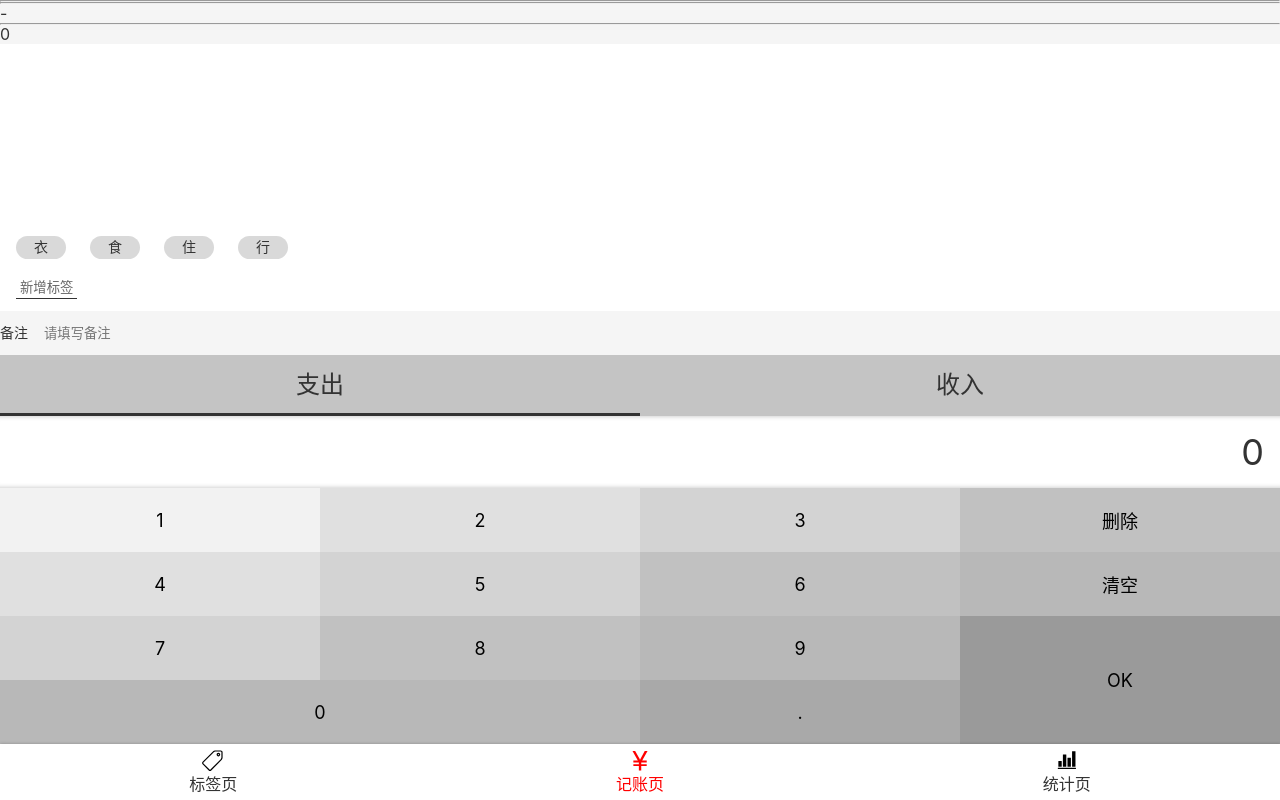
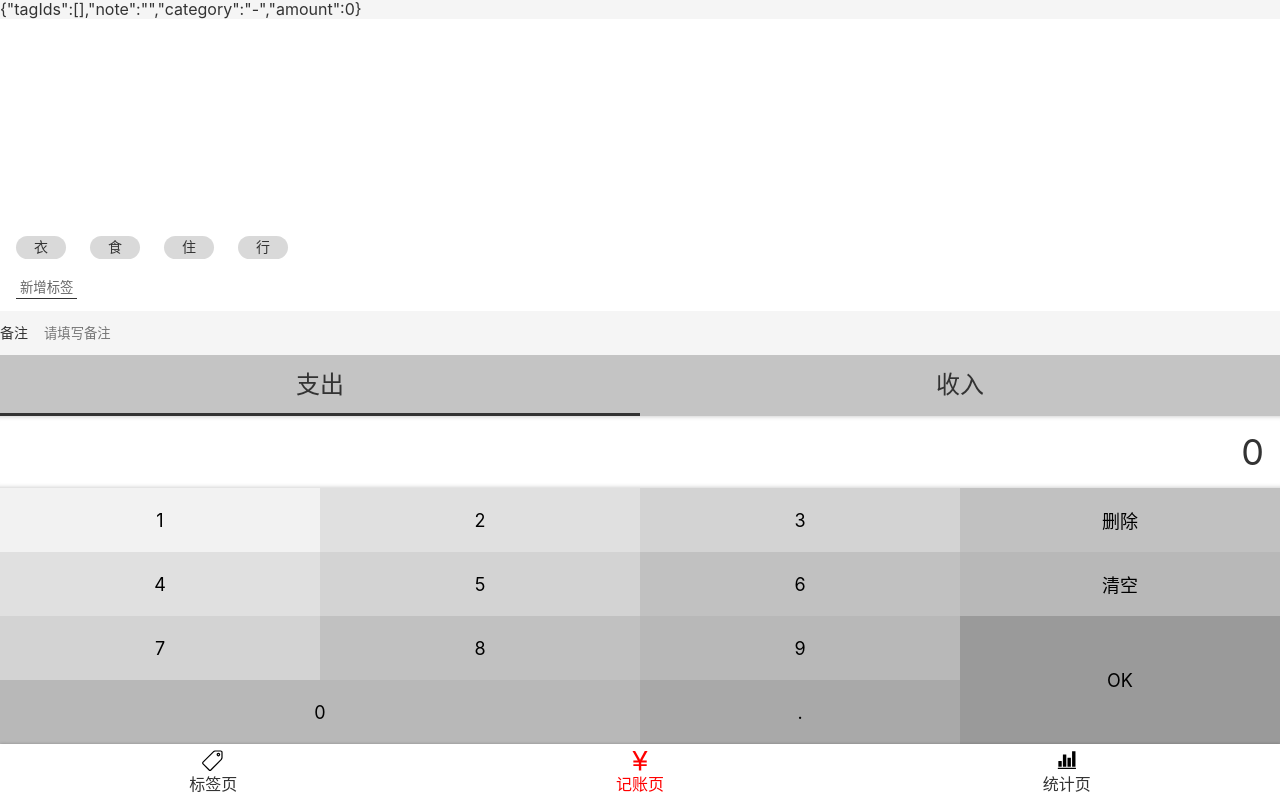
Before and after one commit to woniu-create/money-react, a React app: page /money#/money in a window 1280 px wide. Built offline with nearby package versions, Linux system fonts and the light colour scheme.

Commit message:
money页面数据存到localStorage

```diff
--- a/src/Money/TagsSection.tsx
+++ b/src/Money/TagsSection.tsx
@@ -1,6 +1,6 @@
 import styled from "styled-components";
 import React,{useState} from "react";
-import {useTags} from 'useTags';
+import {useTags} from 'hooks/useTags';
 import {createId} from 'lib/createId';
 
 const Wrapper = styled.section`
--- /dev/null
+++ b/src/hooks/useRecords.tsx
@@ -0,0 +1,26 @@
+import {useEffect,useState} from 'react';
+import {useUpdate} from './useUpdate';
+
+type RecordItem = {
+    tagIds: number[]
+    note: string
+    category: '+' | '-'
+    amount: number
+    createAt: string
+}
+type newRecordItem = Omit<RecordItem,'createAt'>
+const useRecords = () => {
+    const [records,setRecords] = useState<RecordItem[]>([]);
+    useEffect (()=>{
+     setRecords(JSON.parse(window.localStorage.getItem('records') || '[]'))
+    },[]);
+    useUpdate(()=>{
+      window.localStorage.setItem('records',JSON.stringify(records))
+    },[records]);
+    const addRecord = (newRecord: newRecordItem) => {
+        const record = {...newRecord,createAt: (new Date()).toISOString()}
+        setRecords([...records,record]);
+    }
+    return {records,addRecord}
+}
+export {useRecords}
--- a/src/useTags.tsx
+++ b/src/hooks/useTags.tsx
@@ -1,6 +1,6 @@
 import {useEffect,useRef,useState} from 'react';
 import {createId} from 'lib/createId'
-import {useUpdate} from './hooks/useUpdate'
+import {useUpdate} from './useUpdate'
 
 const useTags = () => {
     // const [tags,setTags] = useState<{id:number;name: string}[]>(defaultTags);
--- a/src/views/Money.tsx
+++ b/src/views/Money.tsx
@@ -5,6 +5,7 @@
 import {NotesSection} from "../Money/NotesSection";
 import {CategorySection} from "../Money/CategorySection";
 import {NumberPadSection} from "../Money/NumberPadSection";
+import {useRecords} from "hooks/useRecords"
 
 const MyLayout = styled(Layout)`
   display: flex;
@@ -12,26 +13,28 @@
 `
 type Category = '-' | '+'
 
+const defaultFormDate = {
+  tagIds: [] as number[],
+  note: '',
+  category: '-' as Category,
+  amount: 0
+}
+
 function Money() {
-  const [selected,setSelected] = useState({
-    tagIds: [] as number[],
-    note: '',
-    category: '-' as Category,
-    amount: 0
-  })
+  const [selected,setSelected] = useState(defaultFormDate)
+  const {records,addRecord} = useRecords();
+  const submit = () => {
+    addRecord(selected);
+    alert('保存成功');
+    setSelected(defaultFormDate) //保存成功后置空
+  }
     return (
         <MyLayout>
-           {selected.tagIds.join(',')}
-           <hr/>
-           {selected.note}
-           <hr/>
-           {selected.category}
-           <hr/>
-           {selected.amount}
+            {JSON.stringify(selected)}
            <TagsSection value={selected.tagIds} onChange={(tagIds)=>setSelected({...selected,tagIds:tagIds})}/>
            <NotesSection value={selected.note} onChange={(note)=>setSelected({...selected,note:note})}/>
            <CategorySection value={selected.category} onChange={(category)=>setSelected({...selected,category:category})}/>
-           <NumberPadSection value={selected.amount} onChange={(amount)=>setSelected({...selected,amount:amount})} onOK = {()=>{}}/>
+           <NumberPadSection value={selected.amount} onChange={(amount)=>setSelected({...selected,amount:amount})} onOK = {submit}/>
         </MyLayout>
     );
 }
--- a/src/views/Tag.tsx
+++ b/src/views/Tag.tsx
@@ -1,5 +1,5 @@
 import React from "react";
-import { useTags } from "../useTags";
+import { useTags } from "../hooks/useTags";
 import { useParams, useHistory } from "react-router-dom";
 import Layout from "components/Layout";
 import Icon from "components/Icon";
--- a/src/views/Tags.tsx
+++ b/src/views/Tags.tsx
@@ -1,6 +1,6 @@
 import Layout from "components/Layout";
 import React from "react";
-import {useTags} from 'useTags';
+import {useTags} from 'hooks/useTags';
 import Icon from 'components/Icon';
 import styled from 'styled-components';
 import {Link} from 'react-router-dom';
```
